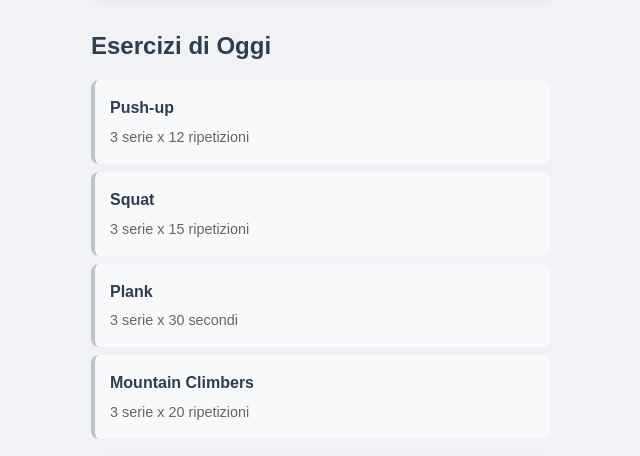
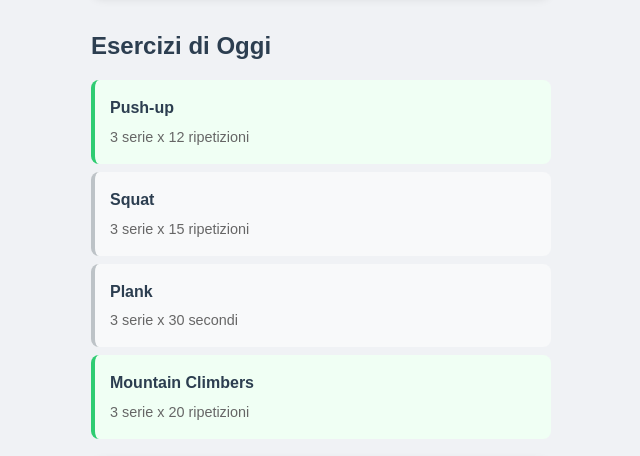
Before and after one commit to RodiglianoLorenzo/htmlcss-fit-app, a plain HTML site: page index.html in a window 1280 px wide. Shown: the part 1210-1666 px from the top of the page, 319-959 px from the left. Drawn offline with Linux system fonts and the light colour scheme.

Commit message:
add backgorund color to and broder to 1 and 4 child to the esercizi di oggi

```diff
--- a/css/solutions.css
+++ b/css/solutions.css
@@ -24,3 +24,14 @@
    background-color: rgb(255, 248, 186);
    border-left: 4px solid rgb(243, 156, 18);
 }
+
+
+.exercise-item:nth-child(1){
+    background-color: rgb(240, 255, 244);
+    border-left: 4px solid rgb(47, 204, 114);
+}
+
+.exercise-item:nth-child(4){
+    background-color: rgb(240, 255, 244);
+    border-left: 4px solid rgb(47, 204, 114);
+}
```
